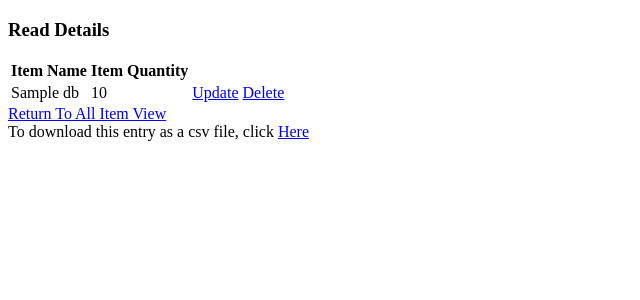
After one commit to OutTray/CRUD-Inventory-App, a Django app: page /inventory/read/1 in a window 1280 px wide. The commit adds this page. Shown: the top 300 px of the page, without its empty margins (0-640 px from the left). Run offline with Django 4.2, Linux system fonts and the light colour scheme; tables that the repository leaves empty hold one stand-in row (values such as "Sample post").

Commit message:
2022/01/15

```diff
--- a/inventory/models.py
+++ b/inventory/models.py
@@ -3,5 +3,5 @@ from django.db import models
 # Create your models here.
 
 class Inventory_db(models.Model):
-    item_name = models.CharField(max_length = 255)
+    item_name = models.CharField(max_length = 255, unique = True)
     item_quantity = models.IntegerField(default = 0)
--- /dev/null
+++ b/inventory/templates/read.html
@@ -0,0 +1,30 @@
+<!DOCTYPE html>
+<html lang="en">
+<head>
+    <title>Read</title>
+</head>
+<body>
+    <h3>Read Details</h3>
+  <table>
+    <tr>
+        <th>Item Name</th>
+        <th>Item Quantity</th>
+    </tr>
+    <tbody>
+    <tr>
+        <td>{{ inventory_selection.item_name }}</td>
+        <td>{{ inventory_selection.item_quantity }}</td>
+        <td>
+            <a href="/inventory/edit/{{ inventory_selection.id }}">Update</a>
+            <a href="/inventory/delete/{{ inventory_selection.id }}">Delete</a>
+        </td>
+    </tr>
+    </tbody>
+</table>
+
+    <a href="/inventory/show">Return To All Item View</a>
+
+    <br>
+    To download this entry as a csv file, click <a href= "/inventory/item_csv/{{ inventory_selection.id }}">Here</a>
+</body>
+</html>
--- a/inventory/templates/edit.html
+++ b/inventory/templates/update.html
@@ -1,8 +1,7 @@
 <!DOCTYPE html>
 <html lang="en">
 <head>
-    <meta charset="UTF-8">
-    <title>Index</title>
+    <title>Update</title>
 </head>
 <body>
 <form method="POST" class="post-form" action="/inventory/update/{{inventory_selection.id}}">
@@ -10,10 +9,7 @@
     <div class="container">
 <br>
     <div class="form-group row">
-    <label class="col-sm-1 col-form-label"></label>
-    <div class="col-sm-4">
     <h3>Update Details</h3>
-    </div>
   </div>
   <div class="form-group row">
     <label class="col-sm-2 col-form-label">Item Name:</label>
--- a/inventory/urls.py
+++ b/inventory/urls.py
@@ -7,9 +7,12 @@ urlpatterns = [
     path("admin/", admin.site.urls),
     path("create", views.create),
     path("show", views.show),
-    path("edit/<int:id>", views.edit),
     path("update/<int:id>", views.update),
     path("delete/<int:id>", views.delete),
+    path("read/<int:id>", views.read),
+
+    path("all_inventory_csv", views.csv_all, name = "all_inventory_csv"),
+    path("item_csv/<int:id>", views.csv_single, name = "item_csv"),
 
     path('api', InventoryApi.as_view()),
     path('api/create', InventoryCreateApi.as_view()),
--- a/inventory/views.py
+++ b/inventory/views.py
@@ -1,6 +1,8 @@
 from django.shortcuts import render, redirect
 from .forms import Inventory_db_Form
 from .models import Inventory_db
+from django.http import HttpResponse
+import csv
 
 # Create your views here.
 
@@ -19,16 +21,12 @@ def create(request):
     else:
         form = Inventory_db_Form()
 
-    return render(request, "index.html", {"form": form})
+    return render(request, "create.html", {"form": form})
 
 def show(request):
     inventory_selection = Inventory_db.objects.all()
 
     return render(request, "show.html", {"inventory_selection": inventory_selection})
-
-def edit(request, id):
-    inventory_selection = Inventory_db.objects.get(id = id)
-    return render(request, "edit.html", {"inventory_selection": inventory_selection})
 
 def update(request, id):
     inventory_selection = Inventory_db.objects.get(id = id)
@@ -39,9 +37,59 @@ def update(request, id):
         form.save()
         return redirect("/inventory/show")
 
-    return render(request, "edit.html", {"inventory_selection": inventory_selection})
+    return render(request, "update.html", {"inventory_selection": inventory_selection})
 
 def delete(request, id):
     inventory_selection = Inventory_db.objects.get(id = id)
     inventory_selection.delete()
     return redirect("/inventory/show")
+
+def read(request, id):
+    inventory_selection = Inventory_db.objects.get(id = id)
+    return render(request, "read.html", {"inventory_selection": inventory_selection})
+
+def csv_all(request):
+    inventory_selection = Inventory_db.objects.all()
+
+    response = HttpResponse(
+        content_type="text/csv",
+        headers={'Content-Disposition': 'attachment; filename="all_inventory.csv"'}
+    )
+
+    field_names = ["id", "item_name", "item_quantity"]
+
+    writer = csv.writer(response)
+
+    writer.writerow(field_names)
+
+    for row in inventory_selection:
+        row_values = []
+        for field in field_names:
+            value = getattr(row, field)
+            row_values.append(value)
+        writer.writerow(row_values)
+
+    return response
+
+def csv_single(request, id):
+
+    inventory_selection = Inventory_db.objects.get(id = id)
+
+    response = HttpResponse(
+        content_type="text/csv",
+        headers={'Content-Disposition': f'attachment; filename="{inventory_selection.item_name}_id_{id}_details.csv"'}
+    )
+
+    field_names = ["id", "item_name", "item_quantity"]
+
+    writer = csv.writer(response)
+
+    writer.writerow(field_names)
+
+    row_values = []
+    for field in field_names:
+        value = getattr(inventory_selection, field)
+        row_values.append(value)
+    writer.writerow(row_values)
+
+    return response
```
Also changed, not shown: inventory/templates/create.html (renamed from inventory/templates/index.html, +6 -8 lines), inventory/templates/show.html (+8 -6 lines).
